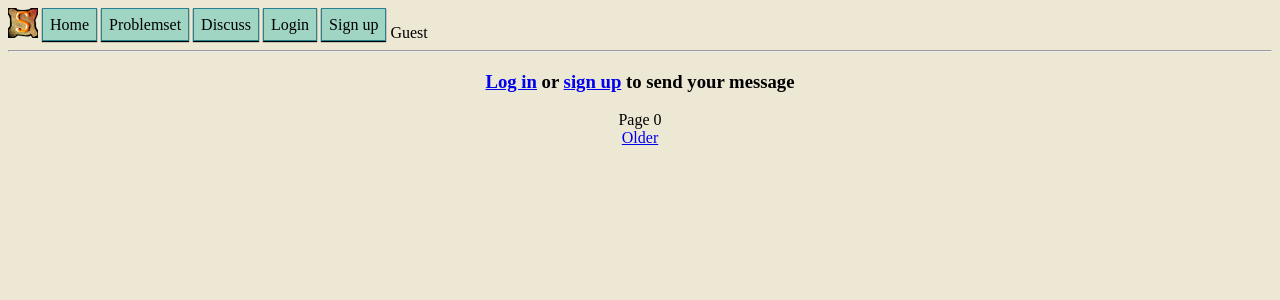
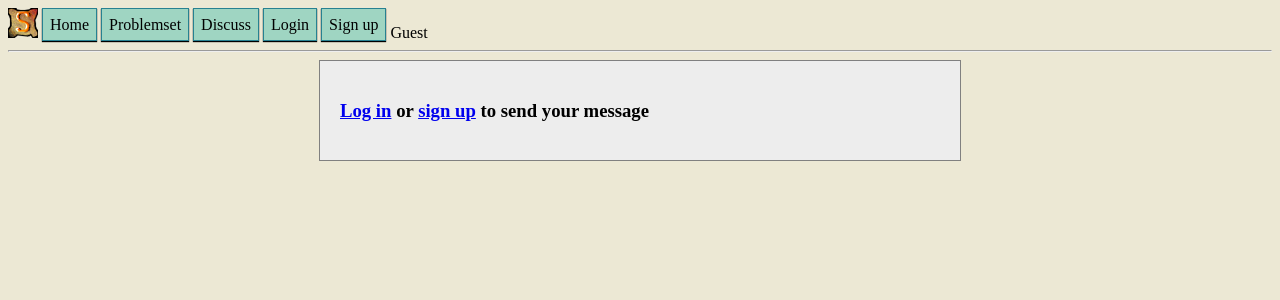
Before and after one commit to m20-sch57/strategy-trial, a Flask app: page /chat in a window 1280 px wide. Shown: the top 300 px of the page. Run offline with Flask 2, Linux system fonts and the light colour scheme; some libraries are stand-ins or nearby versions.

Commit message:
minimal design

```diff
--- a/app/routes/all.py
+++ b/app/routes/all.py
@@ -148,7 +148,7 @@ def reset():
     resp.set_cookie("all", encrypt("0 Guest -1 " + str(randint(0, 100000))))
     return resp
 
-MessagesOnPage = 2
+MessagesOnPage = 8
 
 @app.route("/chat", methods = ["GET", "POST"])
 def chat():
@@ -161,9 +161,12 @@ def chat():
     except Exception:
         page = 0
     pageCnt = (messageCnt + MessagesOnPage - 1) // MessagesOnPage
-    if (page < 0):
-        page = pageCnt - 1
-    if (page >= pageCnt):
+    if (messageCnt):
+        if (page < 0):
+            page = pageCnt - 1
+        if (page >= pageCnt):
+            page = 0
+    else:
         page = 0
 
     beginMessageId = max(0, messageCnt - (page + 1) * MessagesOnPage)
--- /dev/null
+++ b/app/static/styles/chat.css
@@ -0,0 +1,17 @@
+.container{
+    background-color:#ededed;
+    padding:20px;
+    text-align:left;
+    width:600px;
+    border:1px
+    solid grey;
+    margin:auto;
+}
+
+.username {
+	font-weight: bold
+}
+
+.date {
+	color: #d1d3d4;
+}
--- a/app/templates/chat.html.j2
+++ b/app/templates/chat.html.j2
@@ -2,11 +2,12 @@
 
 {% block content %}
     <div align="center">
+        <link rel="stylesheet" type="text/css" href="{{ url_for('static', filename='styles/chat.css') }}">
+        <div class="container">
             {% for msg in messages %}
                 <p>
-                {{ msg.id }}<br>
-                {{ msg.username }}<br>
-                {{ msg.strTime }}<br>
+                    <span class="username">{{ msg.username }}</span>
+                    <snan class="date">{{ msg.strTime }}</snan><br>
                     <code><pre>{{msg.content}}</pre></code>
                 </p>
             {% endfor %}
@@ -24,6 +25,7 @@
                 <h3><a href="/login">Log in</a> or <a href="/sign_up"> sign up</a> to send your message</h3>
             {% endif %}
 
+            {% if pageCnt %}
                 Page {{ page }}<br>
 
                 {% if page != pageCnt - 1 %}
@@ -33,5 +35,7 @@
                 {% if page != 0 %}
                     <a href=/chat?page={{ page - 1 }}>Newer</a>
                 {% endif %}
+            {% endif %}
+        </div>
     </div>
 {% endblock %}
```
Lines whose indentation alone changed are shown as unchanged.
